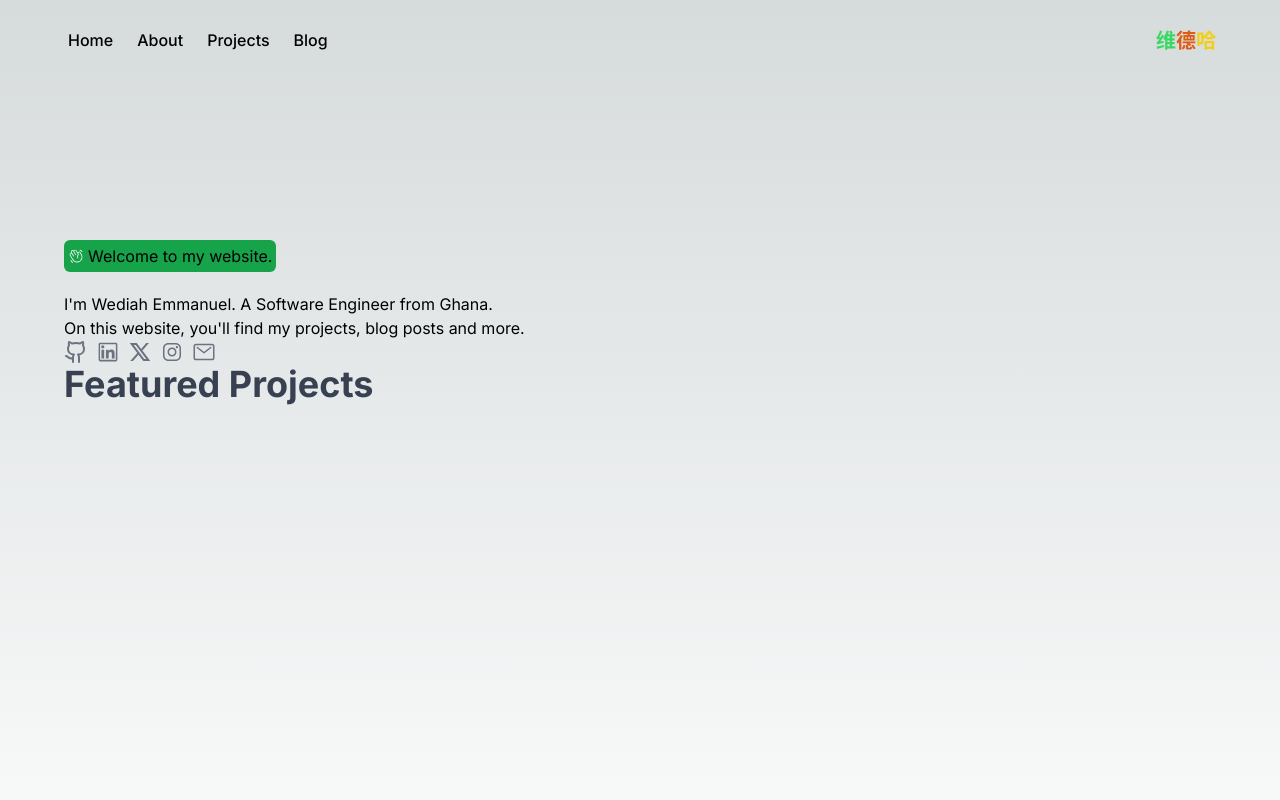
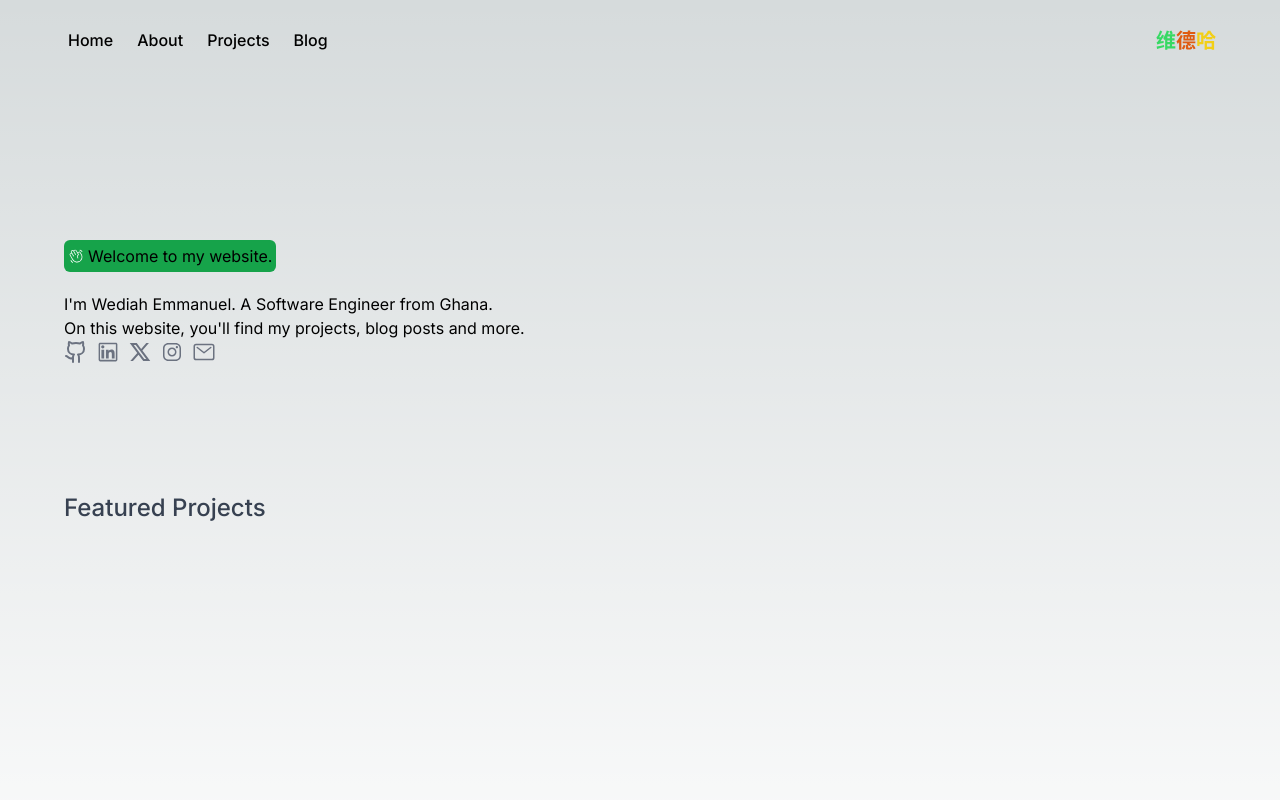
Before and after one commit to Wediah/my-portfolio, a Next.js app: page / in a window 1280 px wide. Shown: the top 800 px of the page. Built offline with nearby package versions, Linux system fonts and the light colour scheme.

Commit message:
Update button styling and heading size

```diff
--- a/app/page.js
+++ b/app/page.js
@@ -13,7 +13,7 @@ export default function Home() {
     <main className="flex min-h-screen px-4 md:px-16 container mx-auto ">
       <div className="md:pt-40">
         <button className="flex items-center gap-1 bg-green-600 rounded-md p-1">
-          <PiHandWavingLight className="text-white text-md"/> Welcome to my website.
+          <PiHandWavingLight className="text-white font-medium text-md"/> Welcome to my website.
         </button>
         <p className="pt-5 text-md">
           I'm Wediah Emmanuel. A Software Engineer from Ghana. <br />
@@ -37,8 +37,8 @@ export default function Home() {
           </a>
         </div>
 
-        <div>
-          <h1 className="text-4xl font-bold text-gray-700">Featured Projects</h1>
+        <div className="md:pt-32">
+          <h1 className="text-2xl font-medium text-gray-700">Featured Projects</h1>
         </div>
       </div>
     </main>
```
